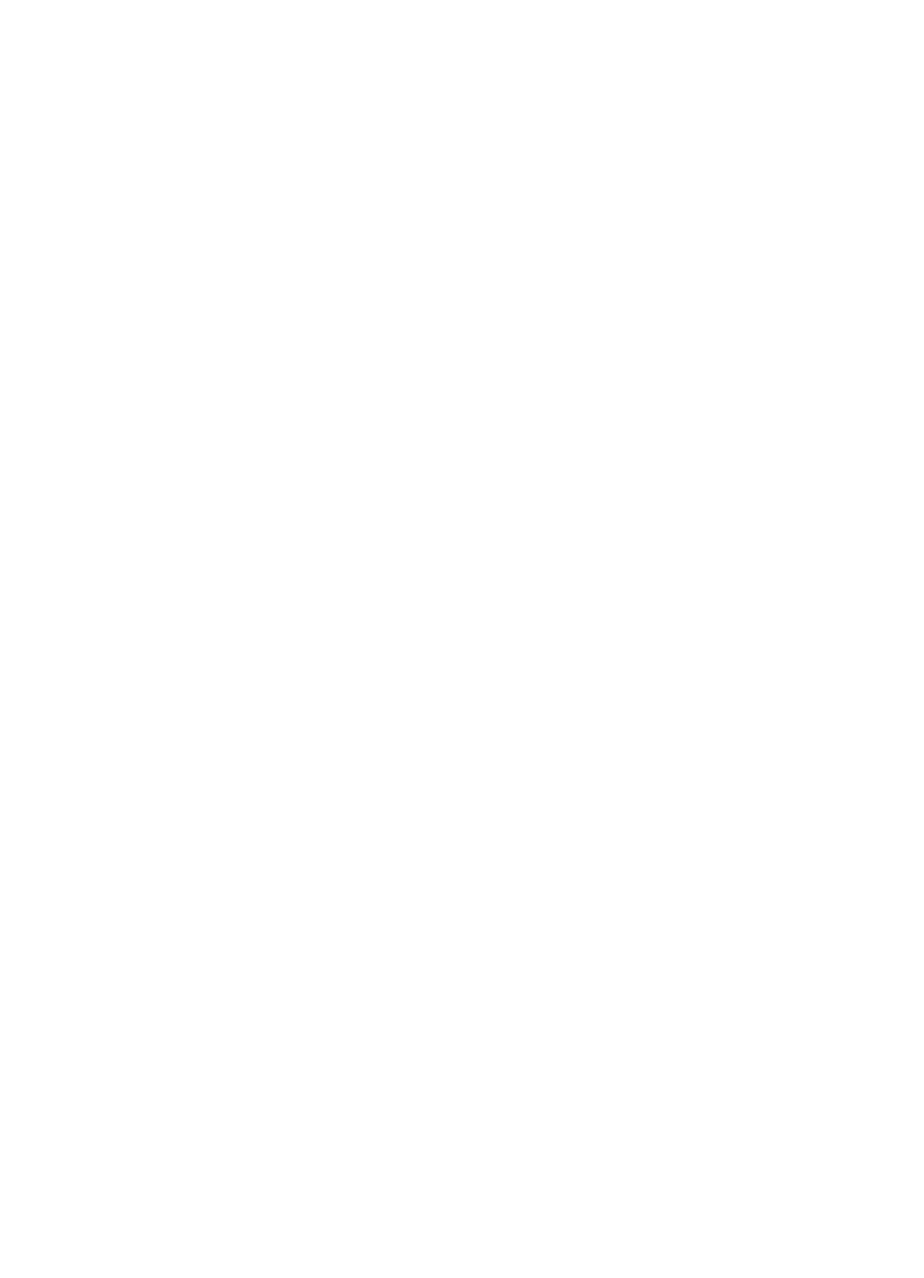
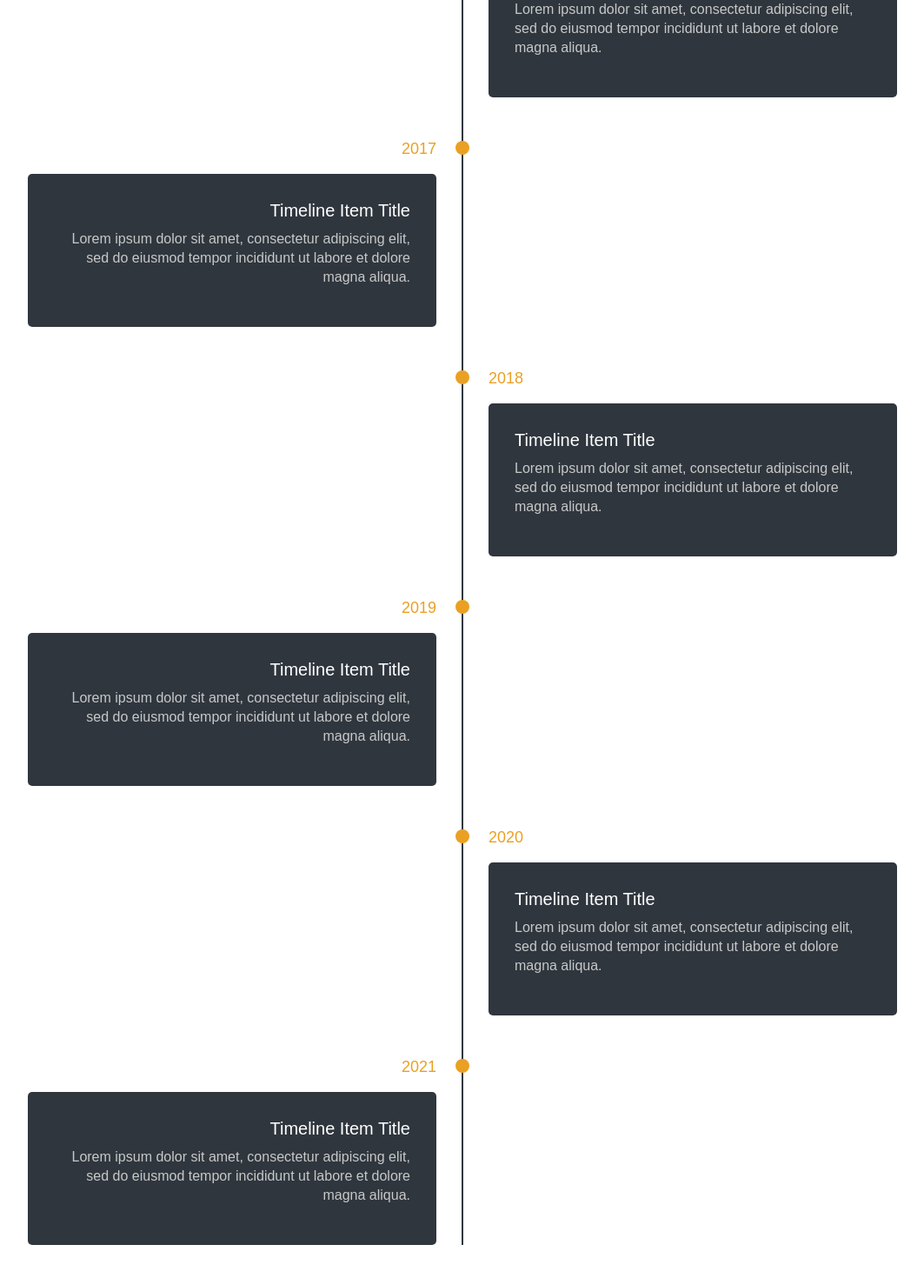
Before and after one commit to santushtisharma10/Elite-hackers, a React (Create React App) app in the folder frontend/: page /timeline in a window 1280 px wide. Before the commit this address had no page. Shown: the part 476-1946 px from the top of the page at 87% size, without its empty margins (108-1171 px from the left). Before the commit the page ends 800 px from the top, so only its background shows below. Built offline with nearby package versions, Linux system fonts and the light colour scheme.

Commit message:
added timeline

```diff
--- a/frontend/public/index.html
+++ b/frontend/public/index.html
@@ -16,6 +16,8 @@
     -->
     <link rel="manifest" href="%PUBLIC_URL%/manifest.json" />
     <link href="https://cdn.jsdelivr.net/npm/bootstrap@5.0.2/dist/css/bootstrap.min.css" rel="stylesheet" integrity="sha384-EVSTQN3/azprG1Anm3QDgpJLIm9Nao0Yz1ztcQTwFspd3yD65VohhpuuCOmLASjC" crossorigin="anonymous">
+    <script src="https://ajax.googleapis.com/ajax/libs/jquery/3.1.1/jquery.min.js"></script>
+    <script src="https://maxcdn.bootstrapcdn.com/bootstrap/3.3.7/js/bootstrap.min.js"></script>
     <!--
       Notice the use of %PUBLIC_URL% in the tags above.
       It will be replaced with the URL of the `public` folder during the build.
--- a/frontend/src/App.js
+++ b/frontend/src/App.js
@@ -4,6 +4,7 @@ import Home from './components/Home/Home.jsx';
 import Login from './components/Login/Login';
 import Register from './components/Register/Register';
 import Dashboard from './components/Dashboard/Dashboard';
+import Timeline from './components/Home/Timeline';
 
 function App() {
 
@@ -15,6 +16,7 @@ function App() {
           <Route path="/login" element={<Login />} />
           <Route path="/login/new" element={<Register />} />
           <Route path="/dashboard" element={<Dashboard />}/>
+          <Route path="/timeline" element={<Timeline />}/>
         </Routes>
       </Router>
     </div>
--- /dev/null
+++ b/frontend/src/components/Home/Timeline.css
@@ -0,0 +1,93 @@
+@import url('https://fonts.googleapis.com/css2?family=Poppins:wght@300;400;500;600;700&display=swap');
+*{
+	margin:0;
+	padding:0;
+	box-sizing: border-box;
+}
+body{
+	font-family: 'Poppins', sans-serif;
+}
+.timeline-section{
+	min-height: 100vh;
+	padding: 100px 15px;
+}
+.timeline-items{
+	max-width: 1000px;
+	margin:auto;
+	display: flex;
+	flex-wrap: wrap;
+	position: relative;
+}
+.timeline-items::before{
+	content: '';
+	position: absolute;
+	width: 2px;
+	height: 100%;
+	background-color: #2f363e;
+	left: calc(50% - 1px);
+}
+.timeline-item{
+	margin-bottom: 40px;
+	width: 100%;
+	position: relative;
+}
+.timeline-item:last-child{
+	margin-bottom: 0;
+}
+.timeline-item:nth-child(odd){
+    padding-right: calc(50% + 30px);
+	text-align: right;
+}
+.timeline-item:nth-child(even){
+    padding-left: calc(50% + 30px);
+}
+.timeline-dot{
+	height: 16px;
+	width: 16px;
+	background-color: #eaa023;
+	position: absolute;
+	left: calc(50% - 8px);
+	border-radius: 50%;
+	top:10px;
+}
+.timeline-date{
+	font-size: 18px;
+	color: #eaa023;
+	margin:6px 0 15px;
+}
+.timeline-content{
+    background-color: #2f363e;
+	padding: 30px;
+	border-radius: 5px;
+}
+.timeline-content h3{
+    font-size: 20px;
+	color: #ffffff;
+	margin:0 0 10px;
+	text-transform: capitalize;
+	font-weight: 500;
+}
+.timeline-content p{
+    color: #c8c8c8;
+	font-size: 16px;
+	font-weight: 300;
+	line-height: 22px;
+}
+
+/* responsive */
+@media(max-width: 767px){
+	.timeline-items::before{
+		left: 7px;
+	}
+	.timeline-item:nth-child(odd){
+		padding-right: 0;
+		text-align: left;
+	}
+	.timeline-item:nth-child(odd),
+	.timeline-item:nth-child(even){
+		padding-left: 37px;
+	}
+	.timeline-dot{
+		left:0;
+	}
+}
--- /dev/null
+++ b/frontend/src/components/Home/Timeline.js
@@ -0,0 +1,71 @@
+import React from 'react';
+import './Timeline.css';
+
+function Timeline() {
+  return (
+    <div>
+        <section class="timeline-section">
+        <div class="timeline-items">
+            <div class="timeline-item">
+                <div class="timeline-dot"></div>
+                <div class="timeline-date">2015</div>
+                <div class="timeline-content">
+                    <h3>timeline item title</h3>
+                    <p>Lorem ipsum dolor sit amet, consectetur adipiscing elit, sed do eiusmod tempor incididunt ut labore et dolore magna aliqua. </p>
+                </div>
+            </div>
+            <div class="timeline-item">
+                <div class="timeline-dot"></div>
+                <div class="timeline-date">2016</div>
+                <div class="timeline-content">
+                    <h3>timeline item title</h3>
+                    <p>Lorem ipsum dolor sit amet, consectetur adipiscing elit, sed do eiusmod tempor incididunt ut labore et dolore magna aliqua. </p>
+                </div>
+            </div>
+            <div class="timeline-item">
+                <div class="timeline-dot"></div>
+                <div class="timeline-date">2017</div>
+                <div class="timeline-content">
+                    <h3>timeline item title</h3>
+                    <p>Lorem ipsum dolor sit amet, consectetur adipiscing elit, sed do eiusmod tempor incididunt ut labore et dolore magna aliqua. </p>
+                </div>
+            </div>
+            <div class="timeline-item">
+                <div class="timeline-dot"></div>
+                <div class="timeline-date">2018</div>
+                <div class="timeline-content">
+                    <h3>timeline item title</h3>
+                    <p>Lorem ipsum dolor sit amet, consectetur adipiscing elit, sed do eiusmod tempor incididunt ut labore et dolore magna aliqua. </p>
+                </div>
+            </div>
+            <div class="timeline-item">
+                <div class="timeline-dot"></div>
+                <div class="timeline-date">2019</div>
+                <div class="timeline-content">
+                    <h3>timeline item title</h3>
+                    <p>Lorem ipsum dolor sit amet, consectetur adipiscing elit, sed do eiusmod tempor incididunt ut labore et dolore magna aliqua. </p>
+                </div>
+            </div>
+            <div class="timeline-item">
+                <div class="timeline-dot"></div>
+                <div class="timeline-date">2020</div>
+                <div class="timeline-content">
+                    <h3>timeline item title</h3>
+                    <p>Lorem ipsum dolor sit amet, consectetur adipiscing elit, sed do eiusmod tempor incididunt ut labore et dolore magna aliqua. </p>
+                </div>
+            </div>
+            <div class="timeline-item">
+                <div class="timeline-dot"></div>
+                <div class="timeline-date">2021</div>
+                <div class="timeline-content">
+                    <h3>timeline item title</h3>
+                    <p>Lorem ipsum dolor sit amet, consectetur adipiscing elit, sed do eiusmod tempor incididunt ut labore et dolore magna aliqua. </p>
+                </div>
+            </div>
+        </div>
+        </section>
+    </div>
+  )
+}
+
+export default Timeline
```
Also changed, not shown: 1 other file (tests, documents, lock files or other folders).
